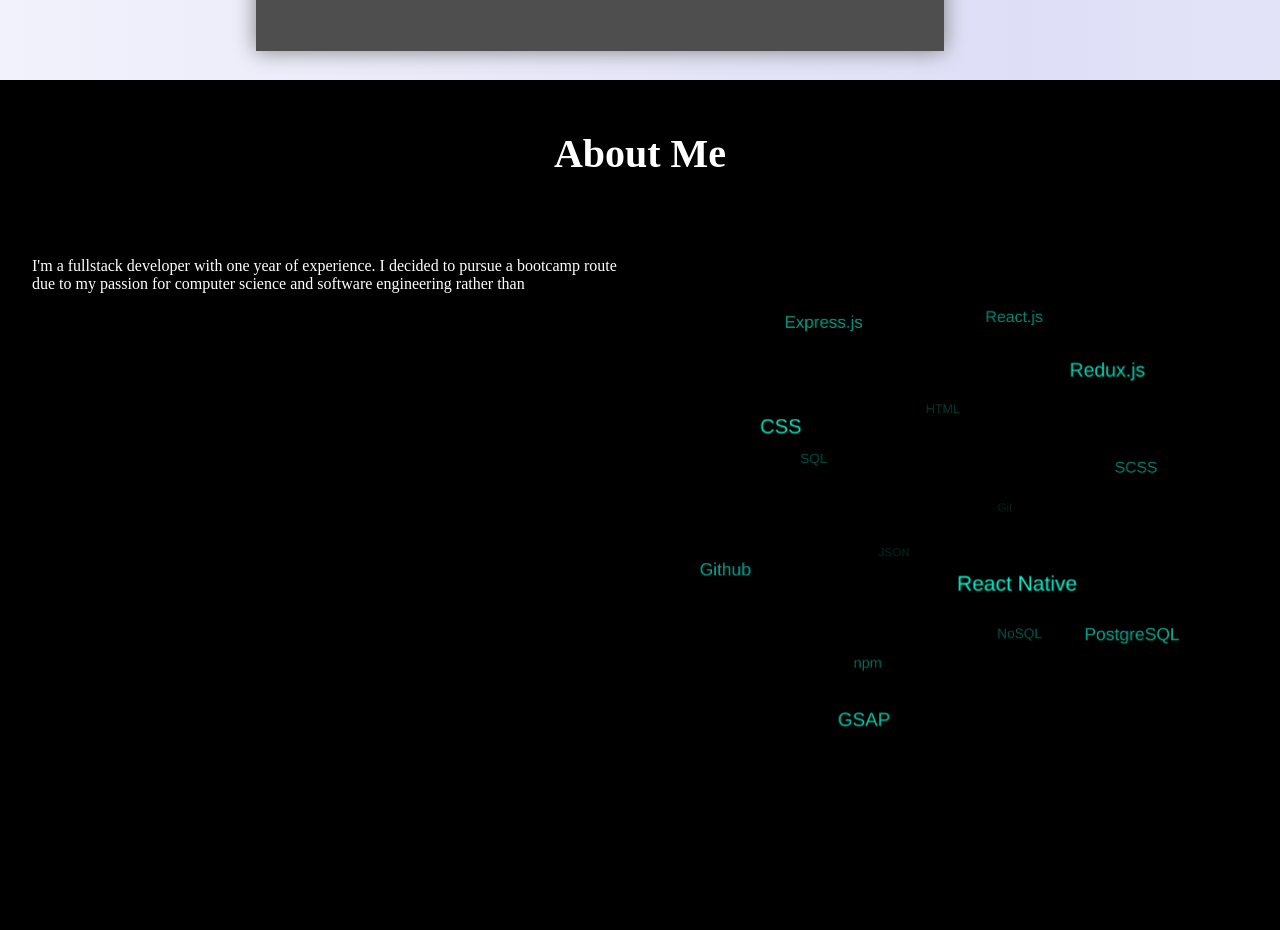
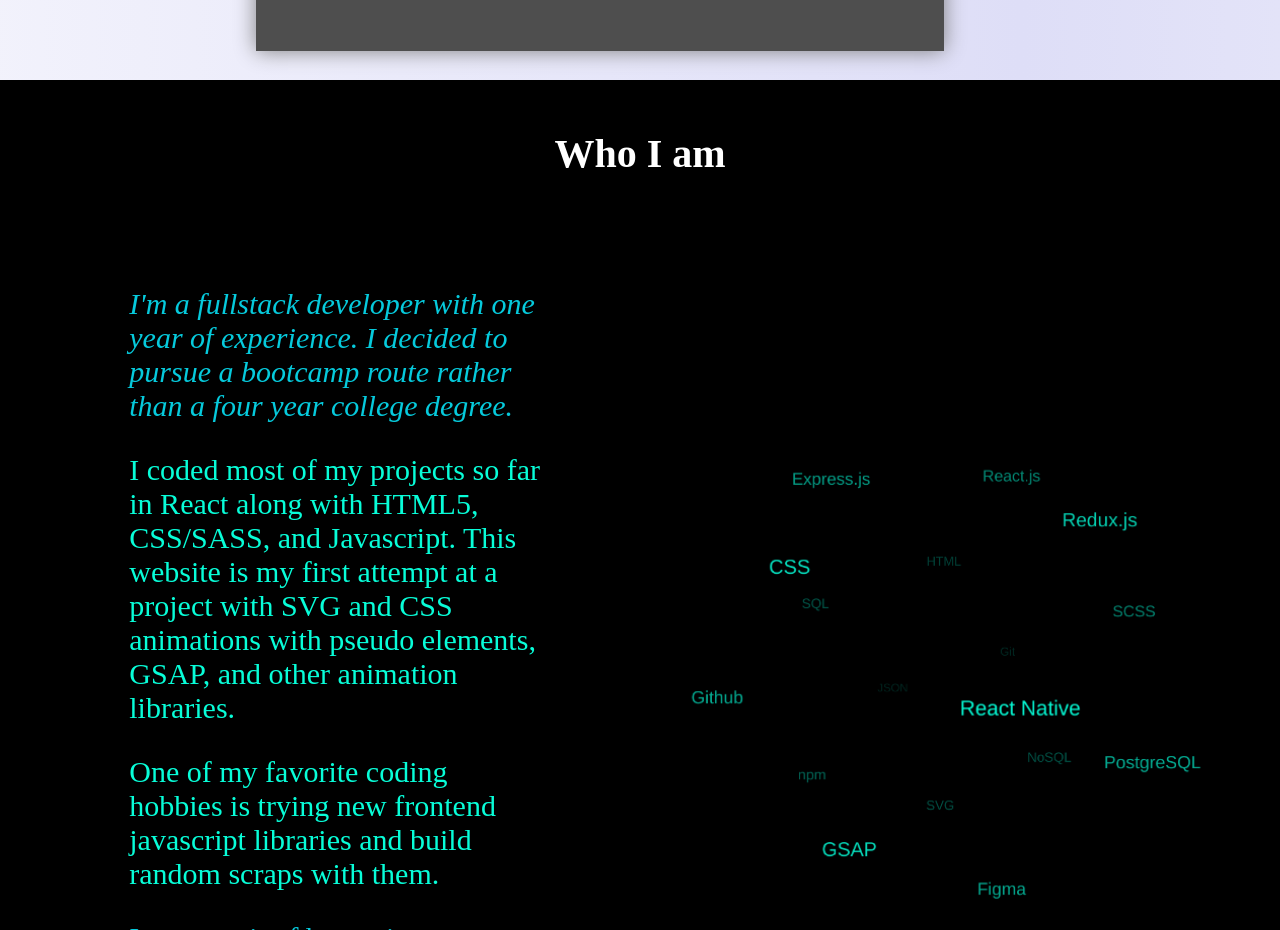
Before and after one commit to yuiyuuuu/personal-website-vite, a React (Vite) app: page / in a window 1280 px wide. Shown: the part 2120-3050 px from the top of the page. Built offline with nearby package versions, Linux system fonts and the light colour scheme; grey boxes are pictures that could not be loaded.

Commit message:
text decoration

```diff
--- a/src/components/About.jsx
+++ b/src/components/About.jsx
@@ -15,7 +15,7 @@
       }}
     >
       <div style={{ color: "white", fontSize: "40px", fontWeight: "600" }}>
-        About Me
+        Who I am
       </div>
       <div
         style={{
@@ -29,12 +29,54 @@
         <div
           style={{
             width: "50%",
-            color: "white",
+            display: "flex",
+            flexDirection: "column",
+            alignItems: "center",
           }}
         >
-          I'm a fullstack developer with one year of experience. I decided to
-          pursue a bootcamp route due to my passion for computer science and
-          software engineering rather than
+          <div
+            style={{
+              color: "#06cadc",
+              fontStyle: "italic",
+            }}
+            className='text-aboutme'
+          >
+            I'm a fullstack developer with one year of experience. I decided to
+            pursue a bootcamp route rather than a four year college degree.
+          </div>
+
+          <div
+            style={{
+              color: "#08FDD8",
+            }}
+            className='text-aboutme'
+          >
+            I coded most of my projects so far in React along with HTML5,
+            CSS/SASS, and Javascript. This website is my first attempt at a
+            project with SVG and CSS animations with pseudo elements, GSAP, and
+            other animation libraries.
+          </div>
+
+          <div
+            style={{
+              color: "#08FDD8",
+            }}
+            className='text-aboutme'
+          >
+            One of my favorite coding hobbies is trying new frontend javascript
+            libraries and build random scraps with them.
+          </div>
+
+          <div
+            style={{
+              color: "#06cadc",
+            }}
+            className='text-aboutme'
+          >
+            In a pursuit of becoming more knowledgable in every aspect of my
+            life, I read non-fiction books. One of my favorite is Predictably
+            Irrational by Dan Ariely.
+          </div>
         </div>
 
         <div
--- a/src/components/Main.scss
+++ b/src/components/Main.scss
@@ -669,3 +669,9 @@
   opacity: 1;
   transform: translateY(-15px);
 }
+
+.text-aboutme {
+  font-size: 30px;
+  margin-top: 30px;
+  width: 68%;
+}
--- a/src/components/canvas/ForFun.jsx
+++ b/src/components/canvas/ForFun.jsx
@@ -17,6 +17,8 @@
   { href: "#GSAP", title: "GSAP" },
   { href: "#NoSQL", title: "NoSQL" },
   { href: "#npm", title: "npm" },
+  { href: "#figma", title: "Figma" },
+  { href: "#svg", title: "SVG" },
 ];
 
 const ForFun = () => {
@@ -56,7 +58,7 @@
         style={{
           maxWidth: "1000px",
           width: "100%",
-          zIndex: "99",
+          zIndex: "4",
           position: "relative",
           margin: "0 auto",
           // paddingTop: "10vh",
```
